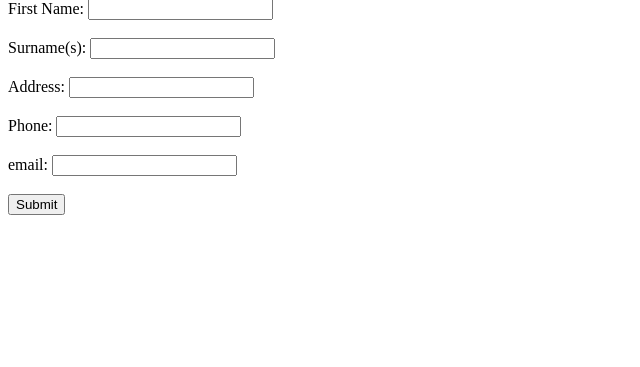
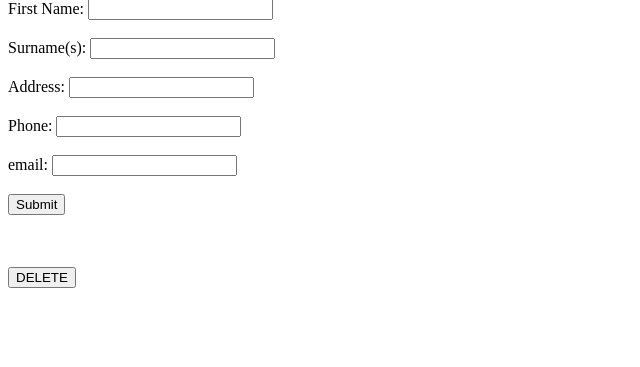
Before and after one commit to davidvtaylor84/vet_management_app, a Flask app: page /owners/1/edit in a window 1280 px wide. Shown: the part 197-564 px from the top of the page, without its empty margins (0-640 px from the left). Run offline with Flask 2, Linux system fonts and the light colour scheme; data that the repository does not hold is empty; some libraries are stand-ins or nearby versions.

Commit message:
can now delete clients

```diff
--- a/console.py
+++ b/console.py
@@ -30,7 +30,7 @@ owner_repository.save(owner5)
 owner6 = Owner('Millficent', 'Helpmekill', '73 Great Walls of Fire, Edinburgh, EH6 76Y', 'ilostmyshoes@goalpost.com', '08877 637 736')
 owner_repository.save(owner6)
 
-pet1 = Pet('Captain Purrcard', '21/02/2015', 'Cat', 'Persian', owner1, '21/01/2022: Bit of a sore leg and, to be honest, his hair is going. He lost his car during a trip to Torquay and was attacked by a flock of seagulls who ate the contents of his handbag. A touch time overrall', vet3)
+pet1 = Pet('Captain Purrcard', '21/02/2015', 'Cat', 'Persian', owner1, '21/01/2022: Bit of a sore leg and, to be honest, his hair is going. He lost his car during a trip to Torquay and was attacked by a flock of seagulls who ate the contents of his handbag. A tough time overrall', vet3)
 pet_repository.save(pet1)
 pet2 = Pet('Karl Barx', '02/03/2020', 'Dog', 'Irish Wolfhound', owner2, '15/03/2022: Listless and depressed. Cannot get up in the morning. His tongue is furred. Too much cream in the diet. And also let me tell you about the time he saw Boris Johnson in an air balloon.', vet2)
 pet_repository.save(pet2)
--- a/controllers/owner_controller.py
+++ b/controllers/owner_controller.py
@@ -43,3 +43,8 @@ def create_new_owner():
     owner = Owner(owner_firstname, owner_surname, owner_address, owner_email, owner_phone)
     owner_repository.save(owner)
     return redirect('/pets')
+
+@owners_blueprint.route("/owners/<id>/delete", methods = ['POST'])
+def delete_owner(id):
+    owner_repository.delete(id)
+    return redirect('/pets')
--- a/db/vet_management.sql
+++ b/db/vet_management.sql
@@ -25,7 +25,7 @@ CREATE TABLE pets (
     date_of_birth VARCHAR(255),
     pet_type VARCHAR(255),
     breed VARCHAR(255),
-    owner_id INT REFERENCES owners(id),
+    owner_id INT REFERENCES owners(id) ON DELETE CASCADE,
     treatment_notes TEXT,
     vet_id INT REFERENCES vets(id)
 );
--- a/repositories/owner_repository.py
+++ b/repositories/owner_repository.py
@@ -61,3 +61,8 @@ def owns_which_pets(id):
         pet = Pet(result['pet_name'], result['date_of_birth'], result['pet_type'], result['breed'], owner, result['treatment_notes'], vet, result['id'])
         pets.append(pet)
     return pets
+
+def delete(id):
+    sql = "DELETE FROM owners WHERE id = %s"
+    values = [id]
+    run_sql(sql, values)
--- a/templates/owners/edit.html
+++ b/templates/owners/edit.html
@@ -39,4 +39,8 @@
     <br><br><br>
 </form>
 
+<form class="delete-form" action="/owners/{{owner.id}}/delete" method="POST">
+    <button type="submit" onclick="return confirm('Are you sure you want to delete this client?');">DELETE</button>
+</form>
+
 {% endblock %}
--- a/templates/pets/edit.html
+++ b/templates/pets/edit.html
@@ -64,7 +64,7 @@
 </form>
 
 <form class="delete-form" action="/pets/{{pet.id}}/delete" method="POST">
-    <button type="submit">DELETE</button>
+    <button type="submit" onclick="return confirm('Are you sure you want to delete this pet?');">DELETE</button>
 </form>
 
 
```
